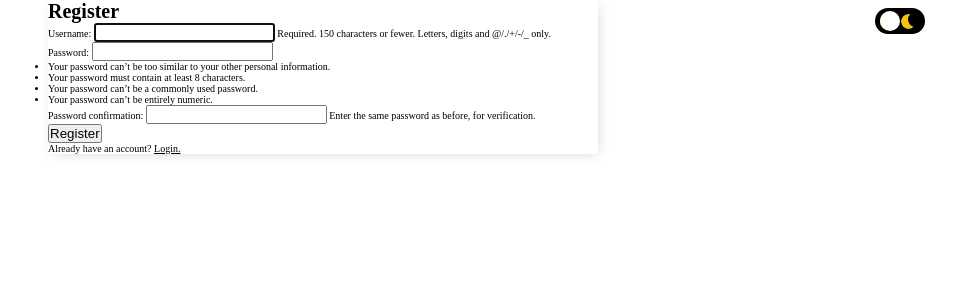
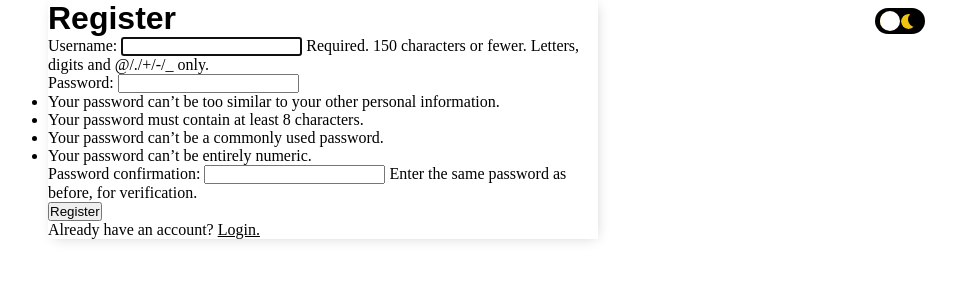
Before and after one commit to Kotmin/CRUD_multiapp, a Django app: page /register/ in a window 1280 px wide. Shown: the top 300 px of the page, without its empty margins (317-1273 px from the left). Run offline with Django 3.2, Linux system fonts and the light colour scheme.

Commit message:
clean css

```diff
--- a/list/static/list/css/main.css
+++ b/list/static/list/css/main.css
@@ -2,7 +2,7 @@
 :root {
     --background-color: #fff;
     --text-color: #000;
-    font-size: 62.5%;
+
     /*Z tym fontsize jest fajna sztuczka bo statystycznie najczesciej mamy fontsize 60 i to nam sie bedzie skalowalo ladnie*/
 }
 
@@ -37,7 +37,7 @@ h2,
 h3,
 h4,
 h5,
-h6,
+h6
 {
     font-family: 'Raleway', sans-serif;
 }
@@ -70,30 +70,6 @@ p
 .header-bar a {
     text-decoration: none;
 }
-
-
-
-/* nav{
-    display: flex;
-    justify-content: space-around;
-    min-height: 8vh;
-
-
-    background: #080C12;
-    color: #eae0c8;
-
-
-    align-items: center;
-    list-style: none;
-
-}
-
-label.logo{
-    font-size: 35px;
-    font-weight: bold;
-    color: whitesmoke;
-} */
-
 
 
 /*Zabawa z jasno-ciemno*/
```
